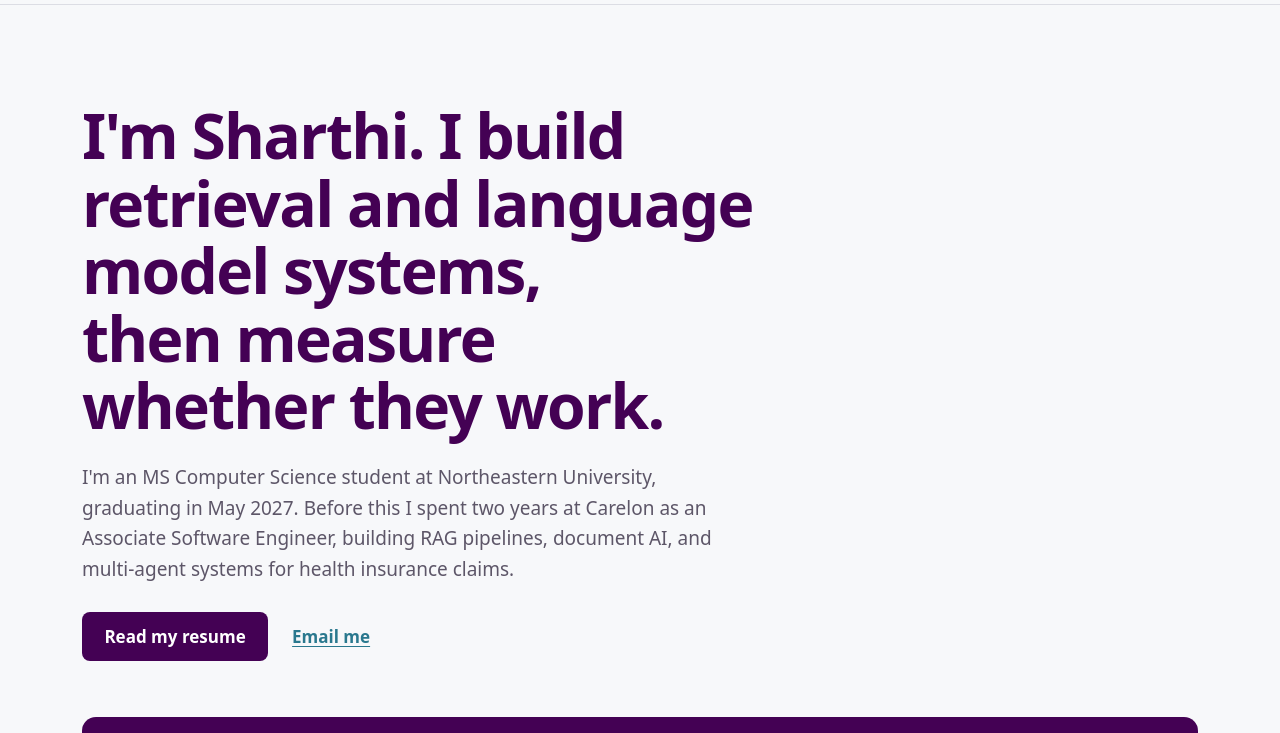
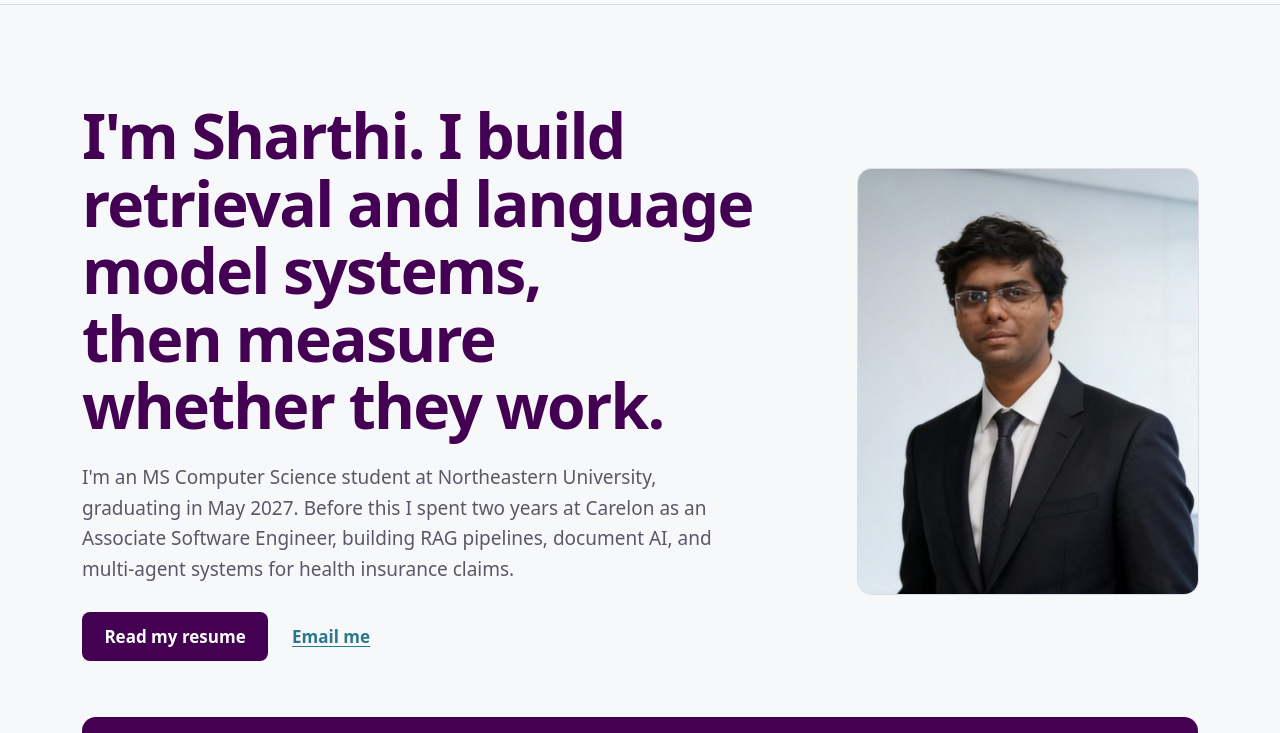
Before and after one commit to SharthiAbhinay/Personal-Website, a website: page index.html in a window 1280 px wide. Shown: the part 74-807 px from the top of the page. Drawn offline with nearby package versions, Linux system fonts and the light colour scheme; a web font is replaced by a local one.

Commit message:
ReadmeFile edits

```diff
--- a/css/style.css
+++ b/css/style.css
@@ -176,6 +176,25 @@ a:hover {
 
 .hero-actions a:not(.button-primary) {
   font-weight: 600;
+}
+
+.hero-photo {
+  display: block;
+  width: 100%;
+  max-width: 24rem;
+  height: auto;
+  aspect-ratio: 4 / 5;
+  object-fit: cover;
+  margin-inline-start: auto;
+  border-radius: 14px;
+  box-shadow: 0 0 0 1px var(--rule);
+}
+
+@media (max-width: 991.98px) {
+  .hero-photo {
+    max-width: 11rem;
+    margin-inline-start: 0;
+  }
 }
 
 /* Home: search panel (the one bold surface on the site) */
--- a/index.html
+++ b/index.html
@@ -65,20 +65,34 @@
 
     <main id="main">
       <section class="hero container">
+        <div class="row align-items-center gy-4 gx-lg-5">
+          <div class="col-lg-8">
             <h1 class="hero-title">
               I'm Sharthi. I build retrieval and language model systems, then
               measure whether they work.
             </h1>
             <p class="hero-lede">
               I'm an MS Computer Science student at Northeastern University,
-          graduating in May 2027. Before this I spent two years at Carelon as an
-          Associate Software Engineer, building RAG pipelines, document AI, and
-          multi-agent systems for health insurance claims.
+              graduating in May 2027. Before this I spent two years at Carelon
+              as an Associate Software Engineer, building RAG pipelines,
+              document AI, and multi-agent systems for health insurance claims.
             </p>
             <p class="hero-actions">
               <a class="button-primary" href="./resume.html">Read my resume</a>
               <a href="mailto:sharthiabhinay@gmail.com">Email me</a>
             </p>
+          </div>
+          <div class="col-lg-4 order-first order-lg-last">
+            <img
+              class="hero-photo"
+              src="./res/sharthi-abhinay.jpg"
+              alt="Sharthi Abhinay"
+              width="800"
+              height="1000"
+              fetchpriority="high"
+            />
+          </div>
+        </div>
       </section>
 
       <section class="container" aria-labelledby="search-heading">
```
Also changed, not shown: README.md, res/favicon.svg, res/screenshot.png (added), res/sharthi-abhinay.jpg (added). Lines whose indentation alone changed are shown as unchanged.
